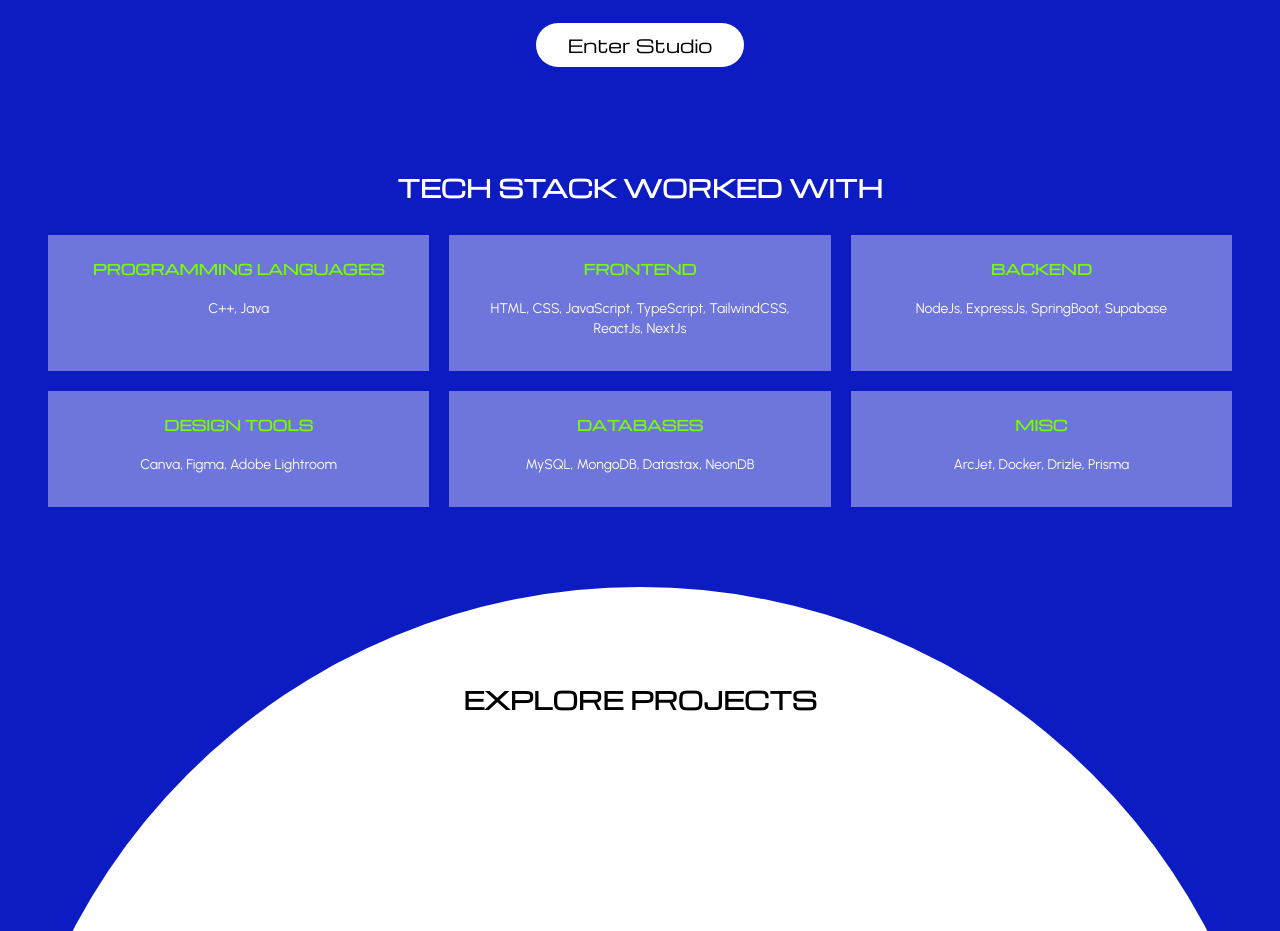
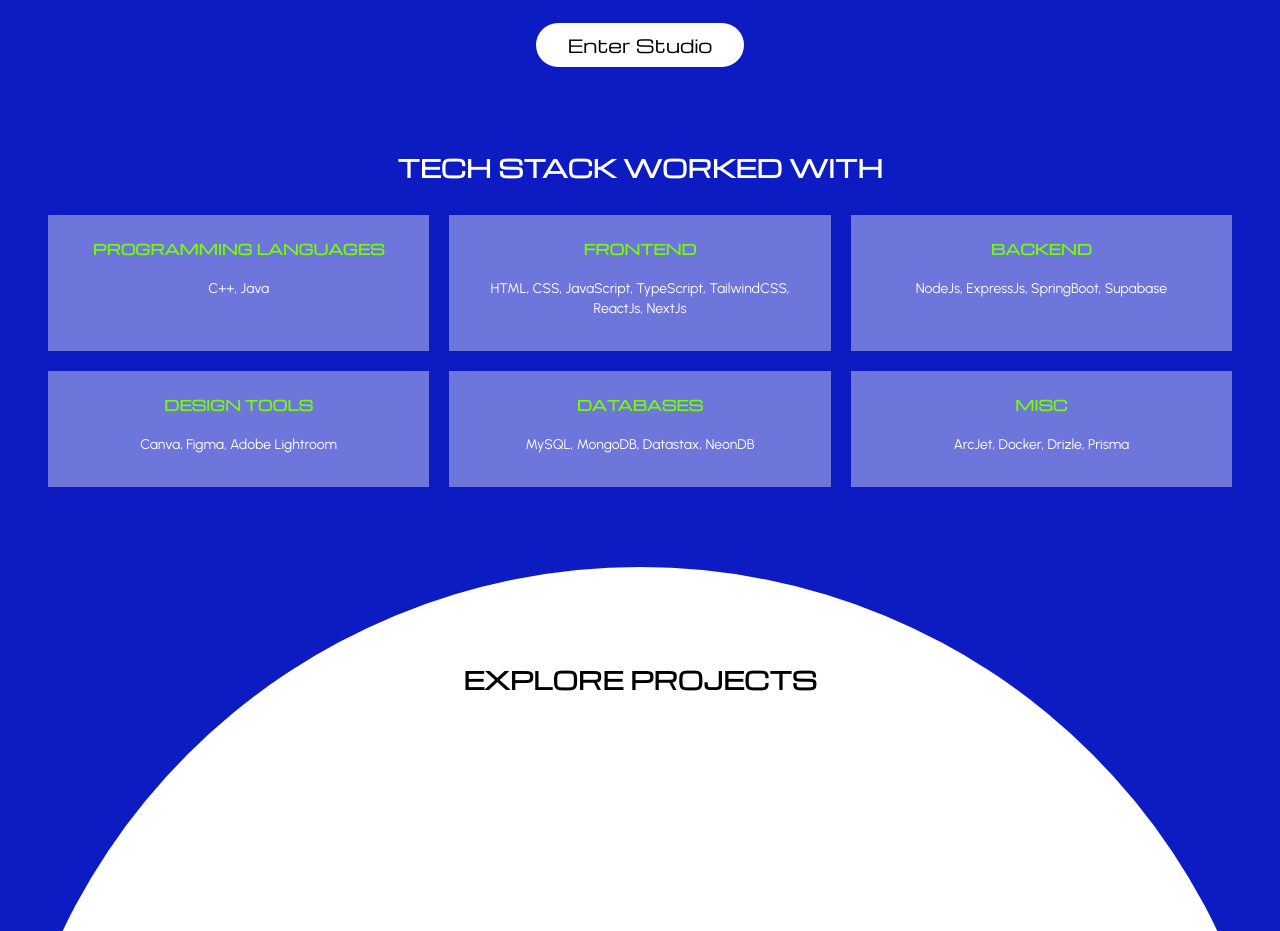
Before and after one commit to isudiptodas/isudiptodas_portfolio, a Next.js app: page / in a window 1280 px wide. Shown: the part 1365-2296 px from the top of the page. Built offline with nearby package versions, Linux system fonts and the light colour scheme; a web font is replaced by a local one.

Commit message:
Updated homepage

```diff
--- a/src/app/page.tsx
+++ b/src/app/page.tsx
@@ -197,7 +197,7 @@
         </div>
 
         {/* tech stack */}
-        <div className={`w-full px-5 md:px-12 bg-[#0D1BC3] flex flex-col justify-start items-center gap-3 py-10`}>
+        <div className={`w-full px-5 md:px-12 bg-[#0D1BC3] flex flex-col justify-start items-center gap-3 pt-5 pb-10`}>
           <h3 className={`text-white font-Michroma text-xl md:text-2xl w-full text-center font-semibold`}>TECH STACK WORKED WITH</h3>
 
           {/* grids */}
```
